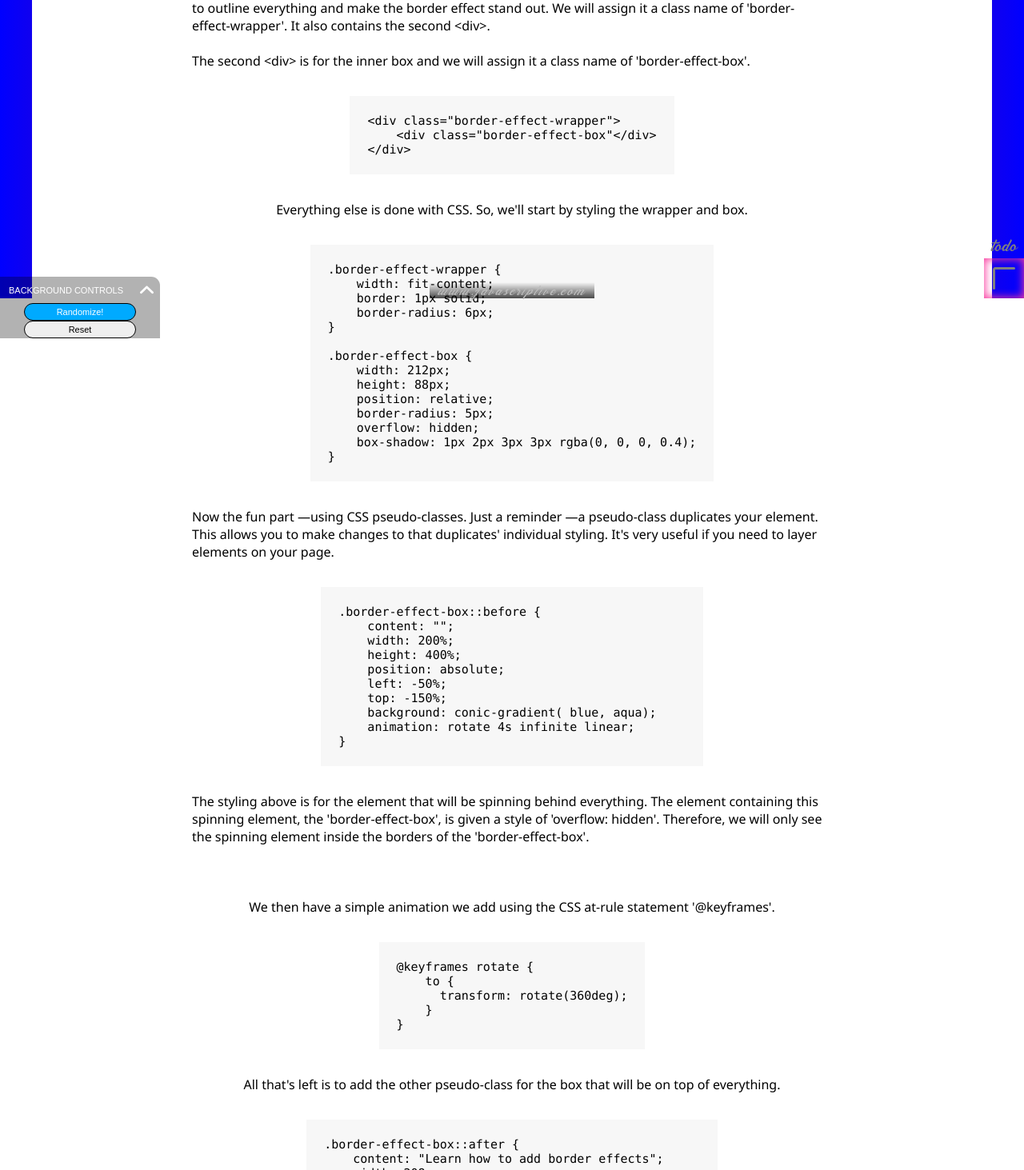
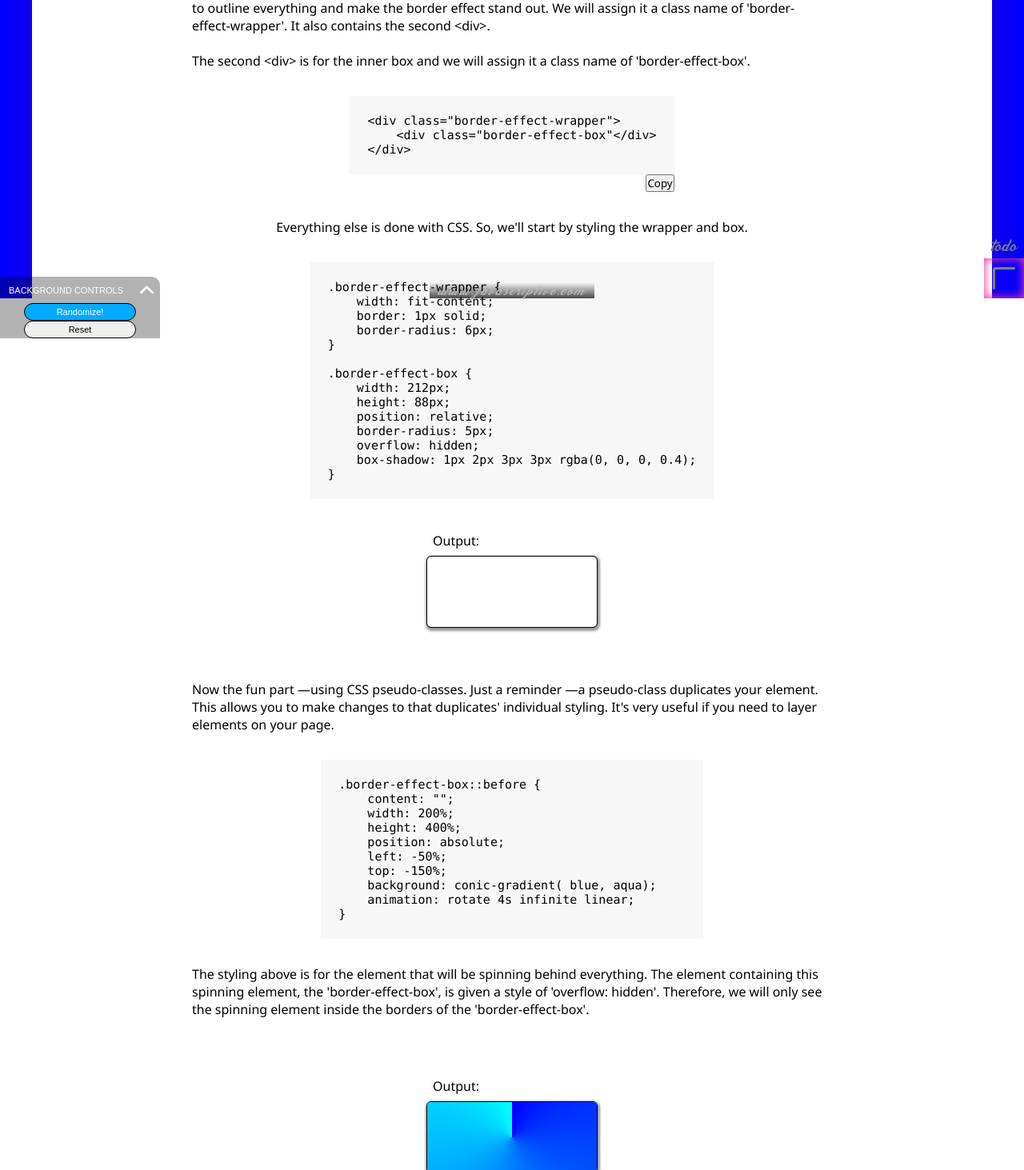
Before and after one commit to virtualepoch/web-engines-react, a React (Create React App) app: page /css/border-effect in a window 1280 px wide. Shown: the part 427-1890 px from the top of the page at 80% size. Built offline with nearby package versions, Linux system fonts and the light colour scheme.

Commit message:
border effect page update

```diff
--- a/src/components/header/header.css
+++ b/src/components/header/header.css
@@ -32,7 +32,7 @@
   height: 50px;
   margin: 0 7px;
   border-radius: 50%;
-  background: url(/src/logos/jsi-logo-white-50.png) 50% / 77% 77% no-repeat, radial-gradient(circle at 53% 63%, rgb(214, 51, 229), skyblue, rgb(255, 255, 255, 0) 70%);
+  background: url(/src/logos/jsi-logo-white-50.png) 50% / 77% 77% no-repeat;
 }
 .site-title {
   padding-right: 4px;
--- a/src/components/star-canvas/StarCanvas.js
+++ b/src/components/star-canvas/StarCanvas.js
@@ -133,6 +133,7 @@ export default function StarCanvas() {
       drawFractal();
     });
   }, []);
+
   const canvasControls = useRef(null);
   const openCloseBtn = useRef(null);
 
--- a/src/pages/canvas/Canvas.js
+++ b/src/pages/canvas/Canvas.js
@@ -1,3 +1,8 @@
 export default function Canvas() {
-  return <h1>HTML-Canvas</h1>;
+  return (
+    <div className="page-updating">
+      <h1>HTML-Canvas Tutorials</h1>
+      <p>This section is currently being updated. Thanks for your patience.</p>
+    </div>
+  );
 }
--- a/src/pages/cgi/Cgi.js
+++ b/src/pages/cgi/Cgi.js
@@ -1,3 +1,8 @@
 export default function Cgi() {
-  return <h1>CGI</h1>;
+  return (
+    <div className="page-updating">
+      <h1>CGI Tutorials</h1>
+      <p>This section is currently being updated. Thanks for your patience.</p>
+    </div>
+  );
 }
--- a/src/pages/common.css
+++ b/src/pages/common.css
@@ -8,3 +8,12 @@
   pointer-events: none;
   overflow-x: hidden;
 }
+.page-updating {
+  height: 90vh;
+  padding: 20px;
+  display: flex;
+  flex-direction: column;
+  align-items: center;
+  justify-content: center;
+  background: white;
+}
--- a/src/pages/css/border-effect-page/BorderEffectPage.js
+++ b/src/pages/css/border-effect-page/BorderEffectPage.js
@@ -1,9 +1,22 @@
+import React, { useRef, useEffect } from "react";
 import { useNavigate } from "react-router-dom";
 import BorderEffect from "../BorderEffect";
 import "./border-effect-page.css";
 
 export default function BorderEffectPage() {
   const navigate = useNavigate();
+
+  // useEffect(() => {
+  //   const textArea = useRef(null);
+
+  //   function copyToClipboard() {
+  //     const el = textArea.current;
+  //     el.select();
+  //     document.execCommand("copy");
+  //   }
+  // }, []);
+  // ref={textArea} onClick={copyToClipboard()}
+
   return (
     <div className="border-effect-page">
       <button className="back-btn" onClick={() => navigate(-1)}>
@@ -16,11 +29,16 @@ export default function BorderEffectPage() {
         This border effect box is made up of only two &lt;div&gt; elements. The first one is the wrapper &lt;div&gt;. It's used to outline everything and make the border effect stand out. We will assign it a class name of 'border-effect-wrapper'. It also contains the second &lt;div&gt;.<br></br>
         <br></br>The second &lt;div&gt; is for the inner box and we will assign it a class name of 'border-effect-box'.
       </p>
-      <pre className="html-example">
-        {`<div class="border-effect-wrapper">
+      <div className="html-example-container">
+        <pre className="html-example">
+          {`<div class="border-effect-wrapper">
     <div class="border-effect-box"</div>
 </div>`}
-      </pre>
+        </pre>
+        <button className="copy-code-btn" onClick={() => navigator.clipboard.writeText("Hello Universe")}>
+          Copy
+        </button>
+      </div>
       <p>Everything else is done with CSS. So, we'll start by styling the wrapper and box.</p>
       <pre className="html-example">
         {`.border-effect-wrapper {
@@ -38,6 +56,10 @@ export default function BorderEffectPage() {
     box-shadow: 1px 2px 3px 3px rgba(0, 0, 0, 0.4);
 }`}
       </pre>
+      <div className="border-ex-1">
+        <p>Output:</p>
+        <BorderEffect />
+      </div>
       <p>Now the fun part —using CSS pseudo-classes. Just a reminder —a pseudo-class duplicates your element. This allows you to make changes to that duplicates' individual styling. It's very useful if you need to layer elements on your page.</p>
       <pre className="html-example">
         {`.border-effect-box::before {
@@ -52,6 +74,10 @@ export default function BorderEffectPage() {
 }`}
       </pre>
       <p>The styling above is for the element that will be spinning behind everything. The element containing this spinning element, the 'border-effect-box', is given a style of 'overflow: hidden'. Therefore, we will only see the spinning element inside the borders of the 'border-effect-box'.</p>
+      <div className="border-ex-2">
+        <p>Output:</p>
+        <BorderEffect />
+      </div>
       <p>We then have a simple animation we add using the CSS at-rule statement '@keyframes'.</p>
       <pre className="html-example">
         {`@keyframes rotate {
@@ -60,6 +86,10 @@ export default function BorderEffectPage() {
     }
 }`}
       </pre>
+      <div className="border-ex-3">
+        <p>Output:</p>
+        <BorderEffect />
+      </div>
       <p>All that's left is to add the other pseudo-class for the box that will be on top of everything.</p>
       <pre className="html-example">
         {`.border-effect-box::after {
@@ -79,6 +109,10 @@ export default function BorderEffectPage() {
     background: radial-gradient(blue, black);
 }`}
       </pre>
+      <div className="border-ex-complete">
+        <p>Output:</p>
+        <BorderEffect />
+      </div>
       <p>There you have it. This is just one example of the many things you can accomplish with just a few lines of CSS.</p>
     </div>
   );
--- a/src/pages/css/border-effect-page/border-effect-page.css
+++ b/src/pages/css/border-effect-page/border-effect-page.css
@@ -22,6 +22,32 @@
   max-width: 100%;
   padding: 22px;
   overflow-x: auto;
-  font: 15px Consolas, 'Courier New', monospace;
+  font: 15px Consolas, "Courier New", monospace;
   background: hsl(0deg 0% 97%);
 }
+.copy-code-btn{
+  float: right;
+}
+.border-ex-1,
+.border-ex-2,
+.border-ex-3,
+.border-ex-complete {
+  margin: 33px auto;
+}
+.border-ex-1 p,
+.border-ex-2 p,
+.border-ex-3 p,
+.border-ex-complete p {
+  padding: 8px;
+}
+.border-ex-1 .border-effect-box::after,
+.border-ex-1 .border-effect-box::before {
+  display: none;
+}
+.border-ex-2 .border-effect-box::after,
+.border-ex-3 .border-effect-box::after {
+  display: none;
+}
+.border-ex-2 .border-effect-box::before {
+  animation: none;
+}
--- a/src/pages/js/Js.js
+++ b/src/pages/js/Js.js
@@ -1,3 +1,8 @@
 export default function Js() {
-  return <h1>JavaScript</h1>;
+  return (
+    <div className="page-updating">
+      <h1>JavaScript Tutorials</h1>
+      <p>This section is currently being updated. Thanks for your patience.</p>
+    </div>
+  );
 }
```
